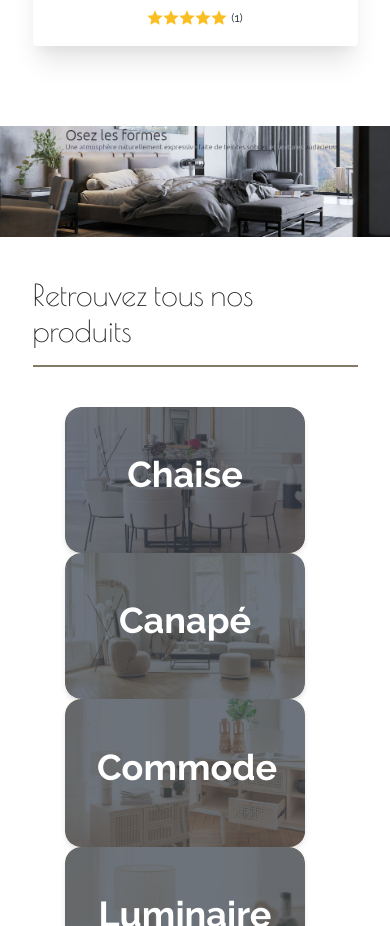
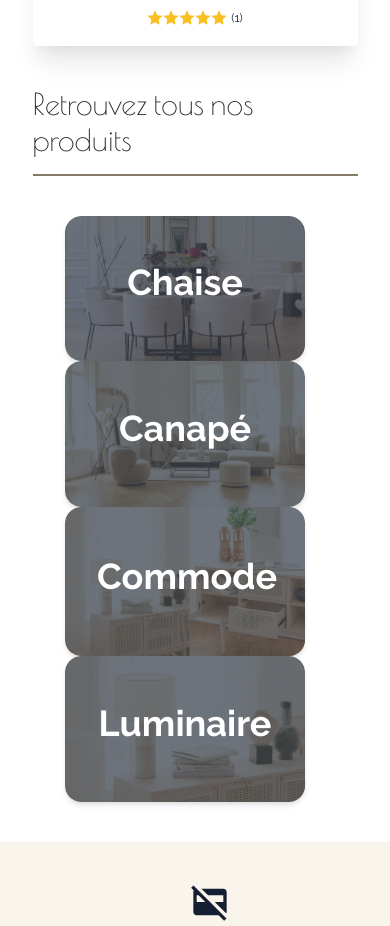
Before and after one commit to Furniture-King/Front-end, a Next.js app: page / in a window 390 px wide. Shown: the part 5346-6272 px from the top of the page. Built offline with nearby package versions, Linux system fonts and the light colour scheme.

Commit message:
home: add responsive hero

```diff
--- a/pages/index.js
+++ b/pages/index.js
@@ -28,7 +28,9 @@ export default function Home() {
       <NewsSections />
       <MainTitle text="Produits populaires" />
       <PopularSection />
-      <HeroSection />
+      <div className="hidden lg:block">
+        <HeroSection />
+      </div>
       <MainTitle text="Retrouvez tous nos produits" />
       <ThumbnailsNavBar />
       <InfoSection />
```
